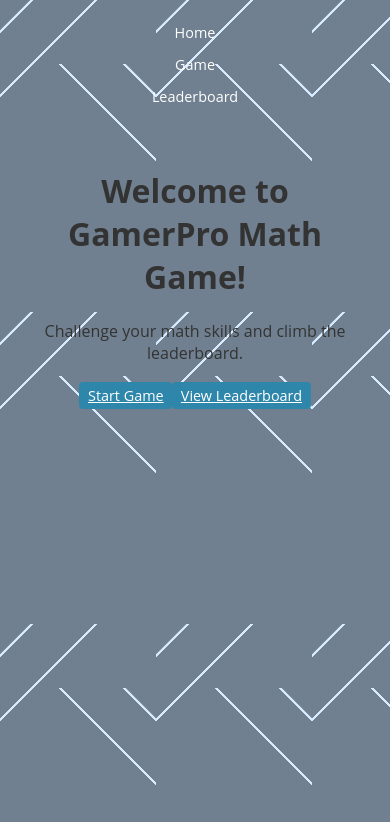
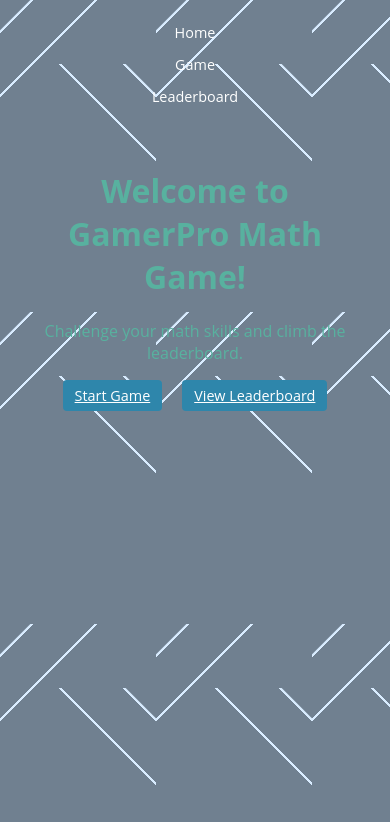
Before and after one commit to davidamebley/gamerpro-math-game, a React (Create React App) app in the folder frontend/: page / in a window 390 px wide. Shown: the top 822 px of the page. Built offline with nearby package versions, Linux system fonts and the light colour scheme.

Commit message:
Add media queries for responsiveness, as well as other styles for HomePage.css

```diff
--- a/frontend/src/pages/HomePage/HomePage.css
+++ b/frontend/src/pages/HomePage/HomePage.css
@@ -1,8 +1,58 @@
 .home-container {
   text-align: center;
   padding: 20px;
+  color: var(--secondary-color);
+}
+
+.hero-section h1 {
+  font-size: 2.5em;
+  margin-bottom: 0.5em;
+  color: var(--primary-color);
+}
+
+.hero-section p {
+  font-size: 1.2em;
+  margin-bottom: 1.5em;
 }
 
 .navigation-buttons {
   margin-top: 20px;
 }
+
+.navigation-buttons .button {
+  margin: 10px;
+  font-size: 1.2em;
+  padding: 10px 20px;
+}
+
+/* Mid-range devices (e.g., tablets) */
+@media (max-width: 768px) {
+  .hero-section h1 {
+    font-size: 2em;
+  }
+
+  .hero-section p {
+    font-size: 1em;
+  }
+
+  .navigation-buttons .button {
+    font-size: 1em;
+    padding: 8px 16px;
+  }
+}
+
+/* Smaller devices (e.g., smartphones) */
+@media (max-width: 480px) {
+  .hero-section h1 {
+    font-size: 1.5em;
+  }
+
+  .hero-section p {
+    font-size: 0.9em;
+  }
+
+  .navigation-buttons .button {
+    font-size: 0.9em;
+    padding: 6px 12px;
+  }
+}
```
